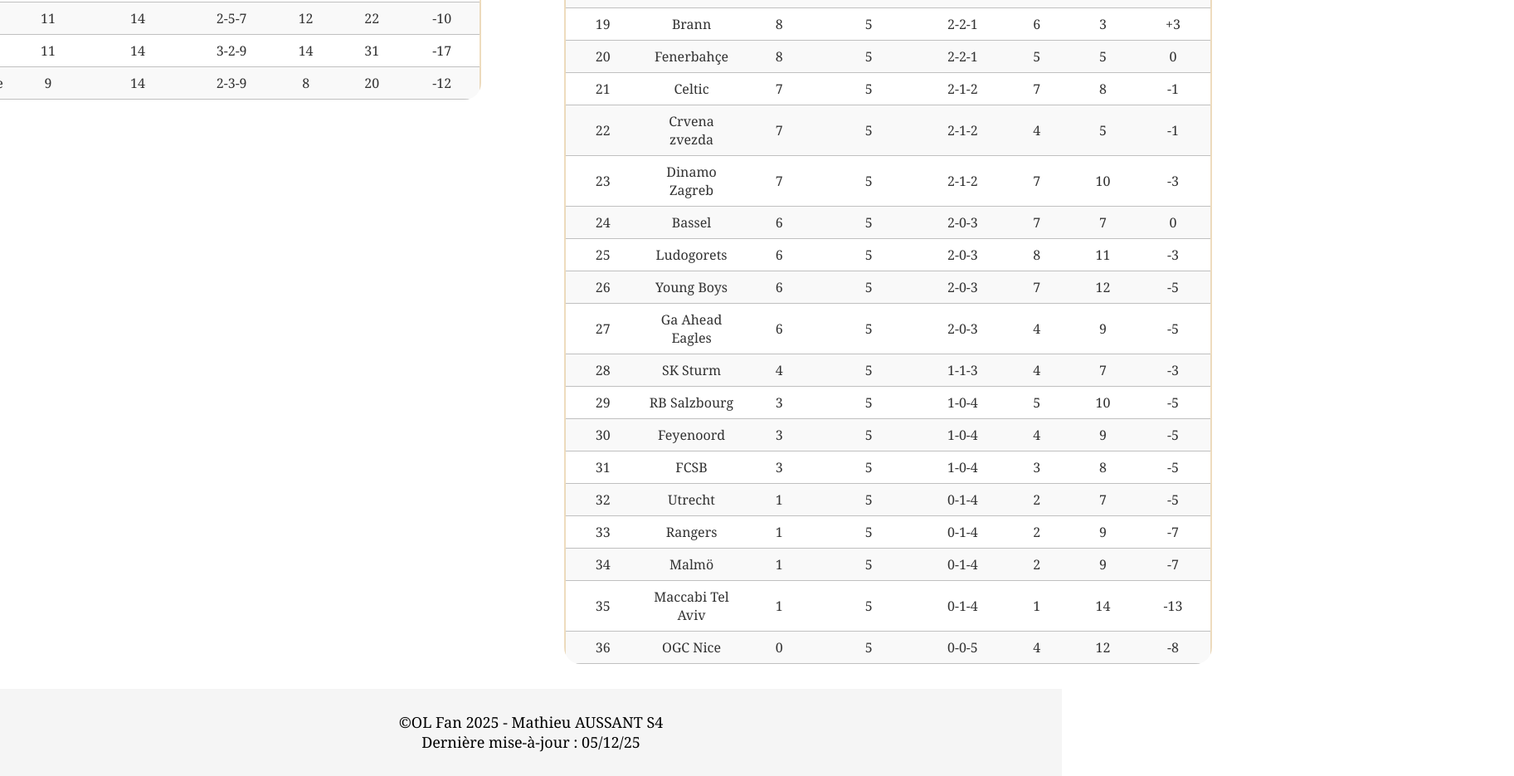
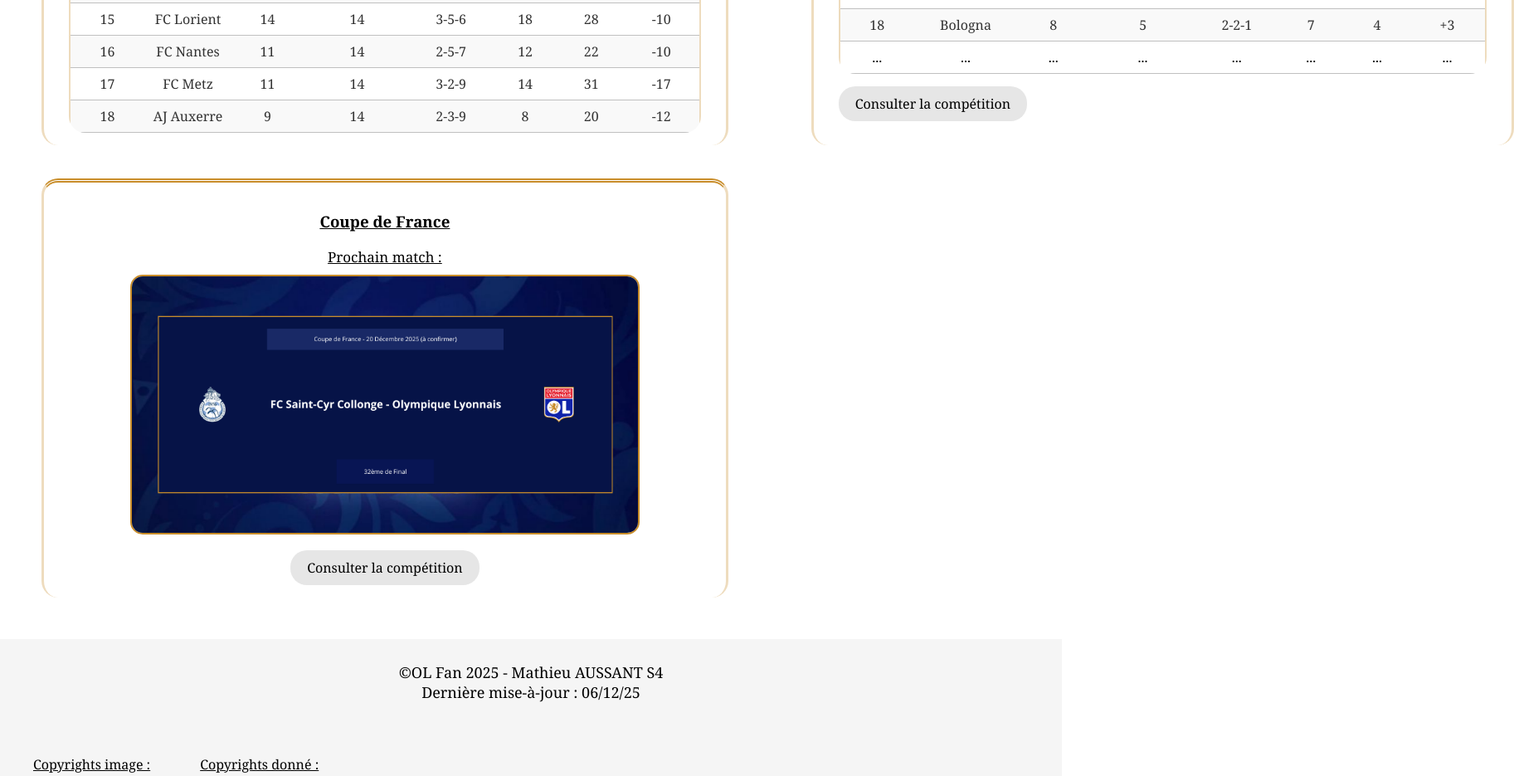
Before and after one commit to EfleyVr/OL_Fan, a plain HTML site: page classement.html in a window 1280 px wide. Shown: the part 1137-2072 px from the top of the page at 83% size, 1825 px wide, since content can reach past the window. Drawn offline with Linux system fonts and the light colour scheme.

Commit message:
classement/compétion page complete(ou presque)

```diff
--- a/classement.css
+++ b/classement.css
@@ -1,16 +1,43 @@
+/*placement des tableaux*/
 .box{
-    display: flex;
-    gap: 100px;
-    justify-content: center;
+    display: grid;
+    grid-template-columns: repeat(1, 2fr);
+    grid-auto-rows: minmax(1, auto);
+}
+
+.box div{
+    margin-left: 50px;
+    margin-right: 50px;
+}
+
+.L1{
+    grid-column: 1;
+}
+
+.EL{
+    grid-column: 2;
+}
+
+/*style box*/
+.box div{
+    border-top: 5px double #C88C28;
+    border-left: 3px solid #c88d284d;
+    border-right: 3px solid #c88d284d;
+    border-radius: 20px;
+    padding: 15px 30px;
+    margin-bottom: 20px;
     margin-top: 20px;
 }
 
+
+/*titre box*/
 h3{
     text-align: center;
     font-family: Georgia, 'Times New Roman', Times, serif;
     text-decoration: underline;
 }
 
+/*style tableau*/
 .classement{
     border-collapse: collapse;
     text-align: center;
@@ -36,27 +63,27 @@ h3{
     text-align: center;
 }
 
-.classement tbody tr{
+.classement tbody tr, .classement tfoot tr{
     border-bottom: 1px solid #c0c0c0;
     border-left: 2px solid #c88d284d;
     border-right: 2px solid #c88d284d;
     transition: background-color 0.5s;
 }
 
-.classement tbody tr:nth-child(even){
+.classement tbody tr:nth-child(even), .classement tfoot tr:nth-child(even){
     background-color: #f9f9f9;
 }
 
-.classement tbody tr:hover{
+.classement tbody tr:hover, .classement tfoot tr:hover{
     background-color: rgb(235, 235, 235);
     cursor: default;
 }
 
-.classement tbody td{
+.classement tbody td, .classement tfoot td{
     padding: 8px;
     text-align: center;
 }
-
+    /*style OL et non-OL*/
 .ol{
     font-weight: bold;
     color: black;
@@ -65,3 +92,42 @@ h3{
 .non-ol{
     color: rgb(50, 50, 50);
 }
+
+/*coupe de france*/
+.CDF article{
+    text-align: center;
+}
+
+.CDF p{
+    font-family: Georgia, 'Times New Roman', Times, serif;
+    font-size: 17px;
+    text-decoration: underline;
+    margin-bottom: 10px;
+}
+
+.CDF img{
+    border: 2px solid #C88C28;
+    border-radius: 15px;
+}
+
+/*style bouton*/
+.bouton{
+    display: inline-block;
+    padding: 10px 20px;
+    margin-top: 15px;
+    font-size: 16px;
+    background-color: rgb(230, 230, 230);
+    border-radius: 20px;
+    font-family: Georgia, 'Times New Roman', Times, serif;
+    transition: background-color 0.3s, transform 0.3s;
+}
+
+.bouton:hover{
+    background-color: rgb(215, 215, 215);
+    transform: scale(105%);
+    cursor: pointer;
+}
+
+.bouton:active{
+    transform: scale(95%);
+}
--- a/classement.html
+++ b/classement.html
@@ -26,7 +26,7 @@
                     <div class="sous-nav">
                         <ul>
                             <li><a href="match.html">Matchs</a></li>
-                            <li><a href="classement.html">Classements</a></li>
+                            <li><a href="classement.html">Classements/Compétions</a></li>
                             <li><a href="effectif.html">Effectif</a></li>
                         </ul>
                     </div>
@@ -57,7 +57,7 @@
         </nav>
 
     <main class="box">
-        <div>
+        <div class="L1">
             <h3>Classement Ligue 1 :</h3>
             <table class="classement" data-json="classement1.json">
                 <thead>
@@ -76,7 +76,7 @@
             </table>
         </div>
 
-        <div>
+        <div class="EL">
             <h3>Classement Europa League :</h3>
             <table class="classement" data-json="classement2.json">
                 <thead>
@@ -92,12 +92,32 @@
                     </tr>
                 </thead>
                 <tbody></tbody>
+                <tfoot>
+                    <td>...</td>
+                    <td>...</td>
+                    <td>...</td>
+                    <td>...</td>
+                    <td>...</td>
+                    <td>...</td>
+                    <td>...</td>
+                    <td>...</td>
+                </tfoot>
             </table>
+            <a class="bouton">Consulter la compétition</a>
+        </div>
+
+        <div class="CDF">
+            <h3>Coupe de France</h3>
+            <article>
+                <p>Prochain match :</p>
+                <img src="image_match/FCSCC-OL.png" alt="FC Saint-Cyr Collonge - Olympique Lyonnais" width="80%">
+                <a class="bouton">Consulter la compétition</a>
+            </article>
         </div>
     </main>
 
         <footer>
-            <p class="nom_foot">©OL Fan 2025 - Mathieu AUSSANT S4<br/>Dernière mise-à-jour : 05/12/25</p>
+            <p class="nom_foot">©OL Fan 2025 - Mathieu AUSSANT S4<br/>Dernière mise-à-jour : 06/12/25</p>
             <section class="copy_sec">
                 <article class="copy">
                     <p>Copyrights image : </p>
@@ -123,6 +143,6 @@
         </footer>
 
         <script src="navigation.js"></script>
-        <script src="ligne-classment.js"></script>
+        <script src="classment-creation.js"></script>
     </body>
 </html>
--- a/ligne-classment.js
+++ b/classment-creation.js
@@ -5,13 +5,16 @@ document.querySelectorAll("table.classement").forEach(table => {
     fetch(jsonFile)
         .then(res => res.json())
         .then(data => {
-            // On trie simplement par position (si ton JSON est déjà correct, pas besoin de recalcul)
+            // Tri par position
             data.sort((a, b) => a.position - b.position);
 
             data.forEach(team => {
+                if (team.position > 18) return;
+
                 const tr = document.createElement("tr");
-                // Classe spéciale OL pour mettre en valeur
-                tr.className = team.club.toLowerCase().includes("olympique lyonnais") ? "ol" : "non-ol";
+
+                // Classe spéciale OL
+                tr.className = (team.club === "Olympique Lyonnais") ? "ol" : "non-ol";
 
                 tr.innerHTML = `
                     <td>${team.position}</td>
```
Also changed, not shown: ancien-visage.html (+2 -2 lines), ancienne_saison.html (+2 -2 lines), effectif.html (+2 -2 lines), histoire-club.html (+2 -2 lines), index.html (+2 -2 lines), match.html (+2 -2 lines), palmarès.html (+2 -2 lines).
